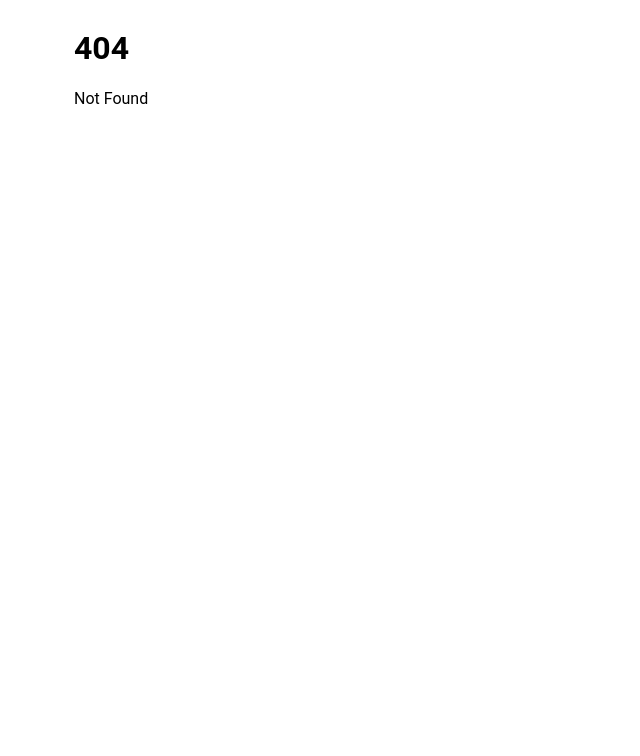
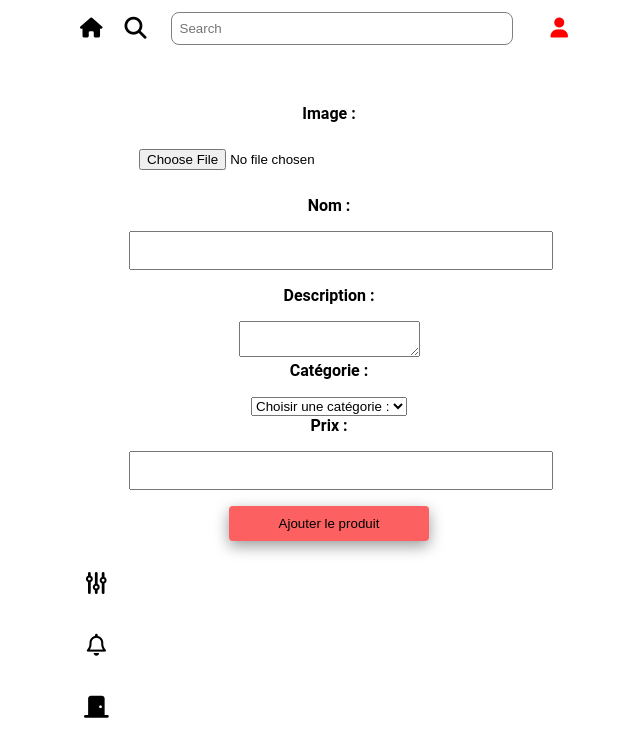
Before and after one commit to Steph4477/masterpiece, a SvelteKit app in the folder frontend/: page /forms/addProduct in a window 1280 px wide. Before the commit this address had no page. Shown: the top 756 px of the page, without its empty margins (316-956 px from the left). Built offline with nearby package versions, Linux system fonts and the light colour scheme.

Commit message:
add form article and page list all articles

```diff
--- a/frontend/src/routes/+page.svelte
+++ b/frontend/src/routes/+page.svelte
@@ -31,14 +31,14 @@
 					customColor="#00C2FF"
 					color="white"
 					icone="fa-solid fa-chart-simple"
-					href="/forms/products"
+
 				/>
 				<ButtonsFunc
 					label="Products"
 					customColor="#FD6060"
 					color="white"
 					icone="fa-solid fa-boxes-packing"
-					href="/forms/products"
+					href="/products"
 				/>
 			</div>
 			<div>
--- /dev/null
+++ b/frontend/src/routes/forms/addProduct/+page.svelte
@@ -0,0 +1,112 @@
+<script lang="ts">
+	import Header from '$lib/components/Header.svelte';
+	import Aside from '$lib/components/Aside.svelte';
+	import { fetchData } from '$lib/utils';
+
+	// Function to handle form submission
+	const postForm = async () => {
+		try {
+			localStorage.setItem('is_logged_in', 'true');
+			const data = await fetchData('/products', 'POST', formData);
+			console.log('Backend Response:', data);
+		} catch (error) {
+			console.error('Error during POST request:', error);
+		}
+	};
+
+	// Form data object
+	let formData = {
+		image: '',
+		name: '',
+		description: '',
+		category: '',
+		price: ''
+	};
+</script>
+
+<Header />
+<div class="main">
+	<div class="aside-container">
+		<Aside />
+	</div>
+	<div class="form-container">
+		<form on:submit|preventDefault={postForm}>
+			<label for="image">Image :</label>
+			<input type="file" class="image" id="image" bind:value={formData.image} />
+
+			<label for="name">Nom :</label>
+			<input type="text" id="name" bind:value={formData.name} />
+
+			<label for="description">Description :</label>
+			<textarea id="description" bind:value={formData.description} />
+
+			<label for="category">Catégorie :</label>
+			<select id="category" bind:value={formData.category}>
+				<option value="">Choisir une catégorie :</option>
+				<option value="electronique">Electronique</option>
+				<option value="vetement">Vêtement</option>
+				<option value="livre">Livre</option>
+			</select>
+
+			<label for="price">Prix :</label>
+			<input type="number" id="price" bind:value={formData.price} />
+
+			<button type="submit">Ajouter le produit</button>
+		</form>
+	</div>
+</div>
+
+<style>
+
+	.main {
+		display: flex;
+	}
+
+	.aside-container {
+		margin-left: 10px;
+		margin-top: 500px;
+	}
+	 .image {
+		text-decoration: none;
+	 }
+	.form-container {
+		display: flex;
+		width: 100%;
+		flex-direction: column;
+		align-items: center;
+		text-align: center;
+	}
+
+	form {
+		max-width: 400px;
+		margin: auto;
+	}
+
+	label {
+		display: block;
+		margin-bottom: 2vh;
+		font-weight: bold;
+	}
+
+	input {
+		width: 100%;
+		padding: 10px;
+		margin-bottom: 16px;
+	}
+
+    button {
+		padding: 10px;
+		width: 200px;
+		background-color: #FD6060;
+		box-shadow: 0 5px 15px rgba(0, 0, 0, 0.4);
+		border-radius: 20px;
+		border: none;
+		border-radius: 4px;
+		cursor: pointer;
+	}
+
+
+	button:hover {
+		box-shadow: none;
+	}
+</style>
--- /dev/null
+++ b/frontend/src/routes/products/+page.svelte
@@ -0,0 +1,65 @@
+<script lang="ts">
+	import Header from '$lib/components/Header.svelte';
+	import Aside from '$lib/components/Aside.svelte';
+</script>
+
+<Header />
+<div class="main">
+	<div class="aside-container">
+		<Aside />
+	</div>
+	<div class="container">
+		<div class="button-container">
+			<button>
+				<a href="/forms/addProduct">ajouter un produit</a>
+			</button>
+		</div>
+		<h1 class="list-container">liste des produits </h1>
+	</div>
+</div>
+
+<style>
+
+	.main {
+		display: flex;
+	}
+
+	.container{
+        display: flex;
+        flex-direction: column;
+		margin: 0 auto;
+    }
+	.aside-container {
+		margin-left: 10px;
+		margin-top: 500px;
+	}
+
+	.list-container {
+		display: flex;
+		width: 100%;
+		flex-direction: column;
+		margin-top: 5vh;
+	}
+	.button-container {
+		display: flex;
+		width: 100%;
+		justify-content: center;
+	}
+	button {
+		padding: 10px;
+		width: 200px;
+		background-color: #FD6060;
+		box-shadow: 0 5px 15px rgba(0, 0, 0, 0.4);
+		border-radius: 20px;
+		border: none;
+		border-radius: 4px;
+		cursor: pointer;
+		margin-top: 5vh;
+	}
+	a {
+		color: white;
+	}
+	button:hover {
+		box-shadow: none;
+	}
+</style>
```
Also changed, not shown: frontend/src/routes/forms/products/+page.svelte (deleted, +0 -10 lines).
